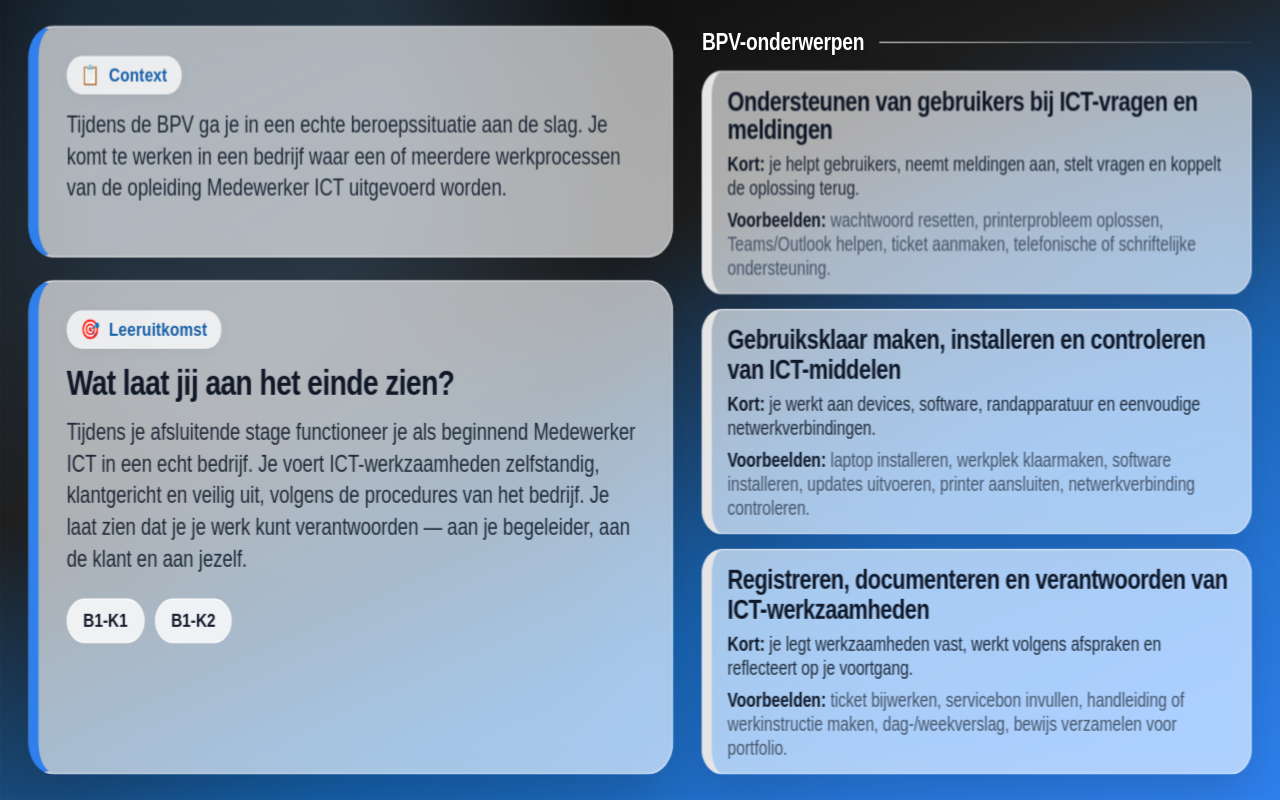
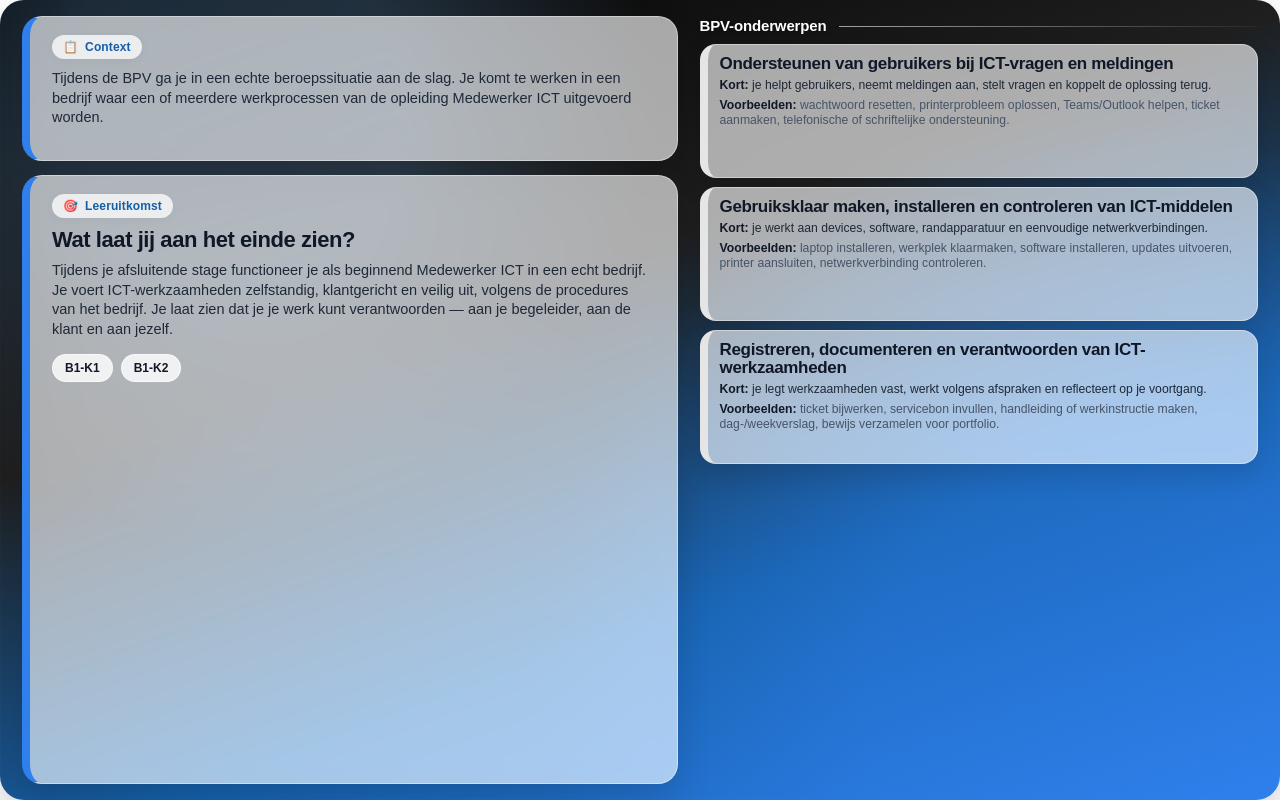
Before and after one commit to teraasupportlab/Medewerker-ICT, a plain HTML site: page BPV-7-8/portfolio.html in a window 1280 px wide. Drawn offline with Linux system fonts and the light colour scheme.

Commit message:
Add files via upload

```diff
--- a/BPV-7-8/portfolio.html
+++ b/BPV-7-8/portfolio.html
@@ -230,12 +230,12 @@
   </style>
 <link rel="stylesheet" href="style.css">
 <style>
-html, body[data-page="beroepsproject"] { width:100%; height:100%; margin:0; padding:0; overflow:hidden; }
-body[data-page="beroepsproject"] { display:block; position:relative; }
-body[data-page="beroepsproject"] > .page-shell { position:absolute; top:0; left:0; width:1000px; height:500px; min-width:0; min-height:0; max-width:none; max-height:none; margin:0; border-radius:0; transform-origin:top left; transform:scale(var(--bpv-scale-x,1),var(--bpv-scale-y,1)); }
+html, body[data-page="portfolio"] { width:100%; height:100%; margin:0; padding:0; overflow:hidden; }
+body[data-page="portfolio"] { display:block; }
+body[data-page="portfolio"] > .page-shell { position:absolute; inset:0; width:100% !important; height:100% !important; max-width:none !important; max-height:none !important; margin:0 !important; transform:none !important; }
 </style>
 </head>
-<body data-page="beroepsproject">
+<body data-page="portfolio">
   <main class="page-shell" aria-label="BPV startpagina">
     <section class="content-grid">
       <div class="left-column">
@@ -290,20 +290,6 @@ body[data-page="beroepsproject"] > .page-shell { position:absolute; top:0; left:
       </aside>
     </section>
   </main>
-<script>
-(function () {
-  function fit() {
-    var w = document.documentElement.clientWidth;
-    var h = document.documentElement.clientHeight;
-    if (w > 0 && h > 0) {
-      document.documentElement.style.setProperty('--bpv-scale-x', w/1000);
-      document.documentElement.style.setProperty('--bpv-scale-y', h/500);
-    }
-  }
-  window.addEventListener('resize', fit);
-  window.addEventListener('load', fit);
-  fit();
-})();
-</script>
+
 </body>
 </html>
```
